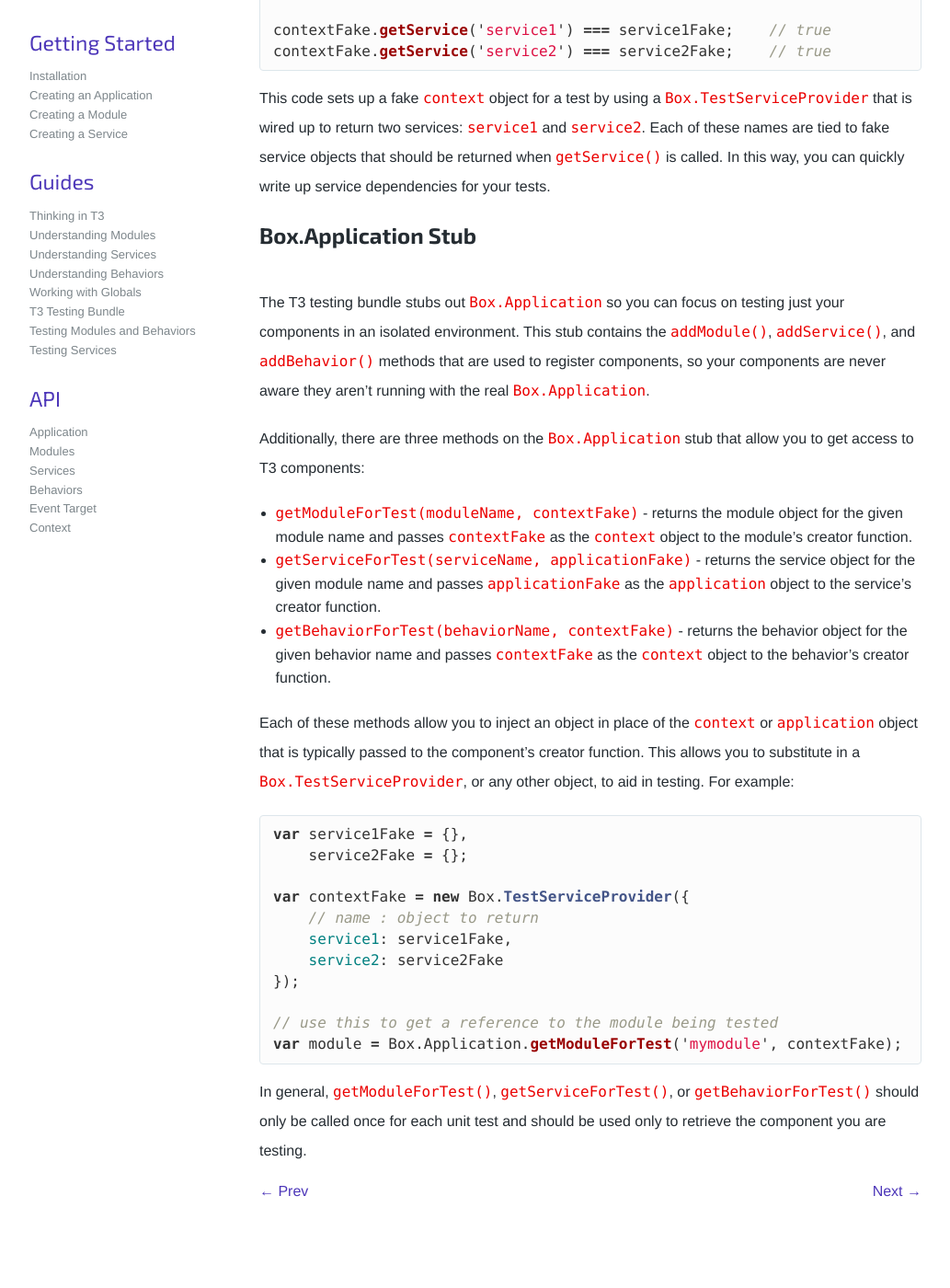
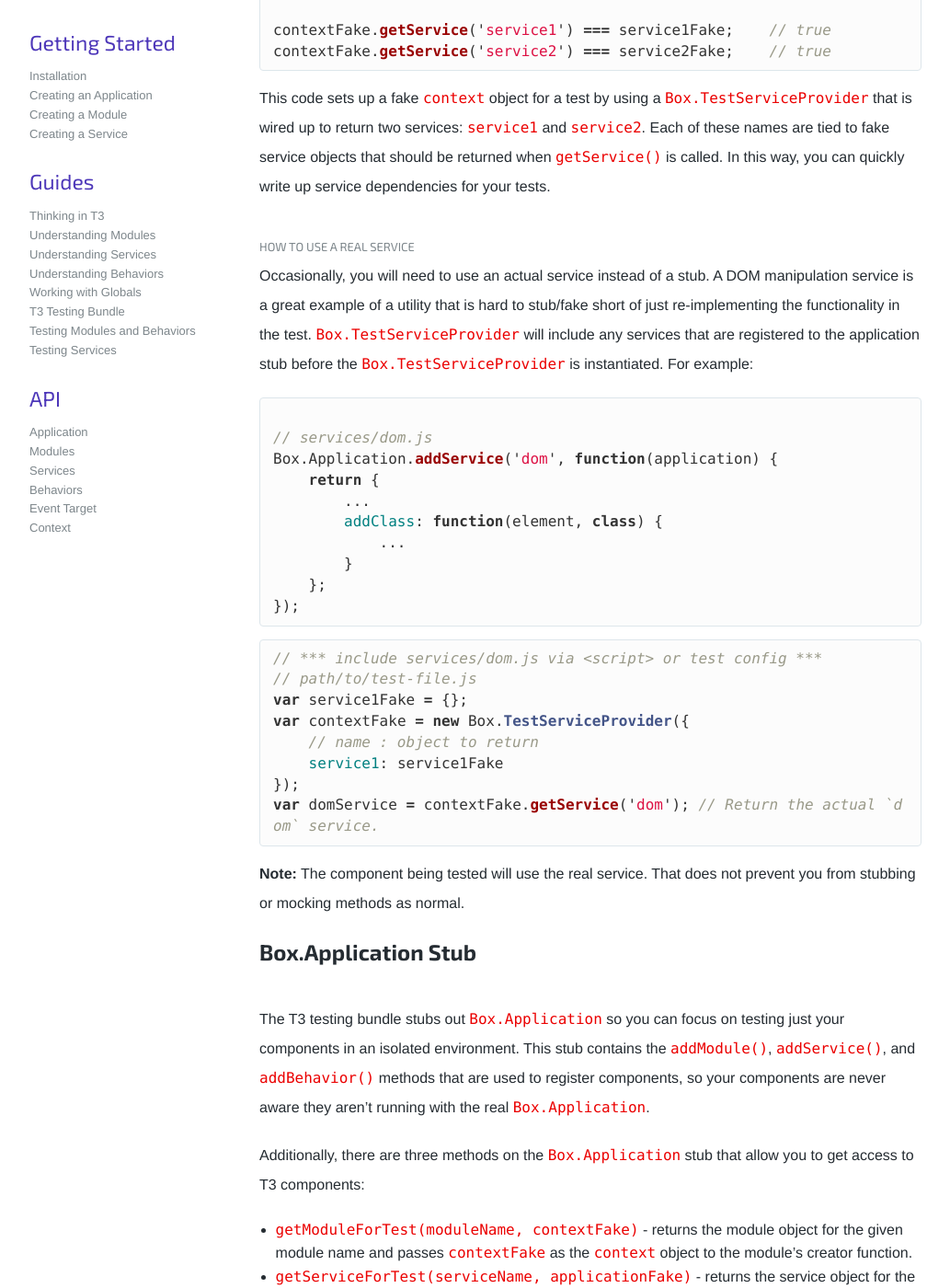
Before and after one commit to box/t3js, a Jekyll site: the page built from docs/guides/testing-bundle.md, in a window 1280 px wide and 1400 px high, scrolled down 1376 px. Shown: the whole window at 92% size, without its empty margins (123-1156 px from the left). Built offline with Jekyll 4.4.1, drawn with Linux system fonts in a browser that asks for light colours; Markdown is read by kramdown in place of the engine named in the settings.

Commit message:
Add pre-registered service documentation

````diff
--- a/docs/guides/testing-bundle.md
+++ b/docs/guides/testing-bundle.md
@@ -48,6 +48,36 @@ contextFake.getService('service2') === service2Fake;    // true
 
 This code sets up a fake `context` object for a test by using a `Box.TestServiceProvider` that is wired up to return two services: `service1` and `service2`. Each of these names are tied to fake service objects that should be returned when `getService()` is called. In this way, you can quickly write up service dependencies for your tests.
 
+### How to Use a Real Service
+
+Occasionally, you will need to use an actual service instead of a stub. A DOM manipulation service is a great example of a utility that is hard to stub/fake short of just re-implementing the functionality in the test. `Box.TestServiceProvider` will include any services that are registered to the application stub before the `Box.TestServiceProvider` is instantiated. For example:
+
+```js
+
+// services/dom.js
+Box.Application.addService('dom', function(application) {
+    return {
+        ...
+        addClass: function(element, class) {
+            ...
+        }
+    };
+});
+```
+
+```js
+// *** include services/dom.js via <script> or test config ***
+// path/to/test-file.js
+var service1Fake = {};
+var contextFake = new Box.TestServiceProvider({
+    // name : object to return
+    service1: service1Fake
+});
+var domService = contextFake.getService('dom'); // Return the actual `dom` service.
+```
+
+**Note:** The component being tested will use the real service. That does not prevent you from stubbing or mocking methods as normal.
+
 ## Box.Application Stub
 
 The T3 testing bundle stubs out `Box.Application` so you can focus on testing just your components in an isolated environment. This stub contains the `addModule()`, `addService()`, and `addBehavior()` methods that are used to register components, so your components are never aware they aren't running with the real `Box.Application`.
````
Also changed, not shown: 1 other file.
